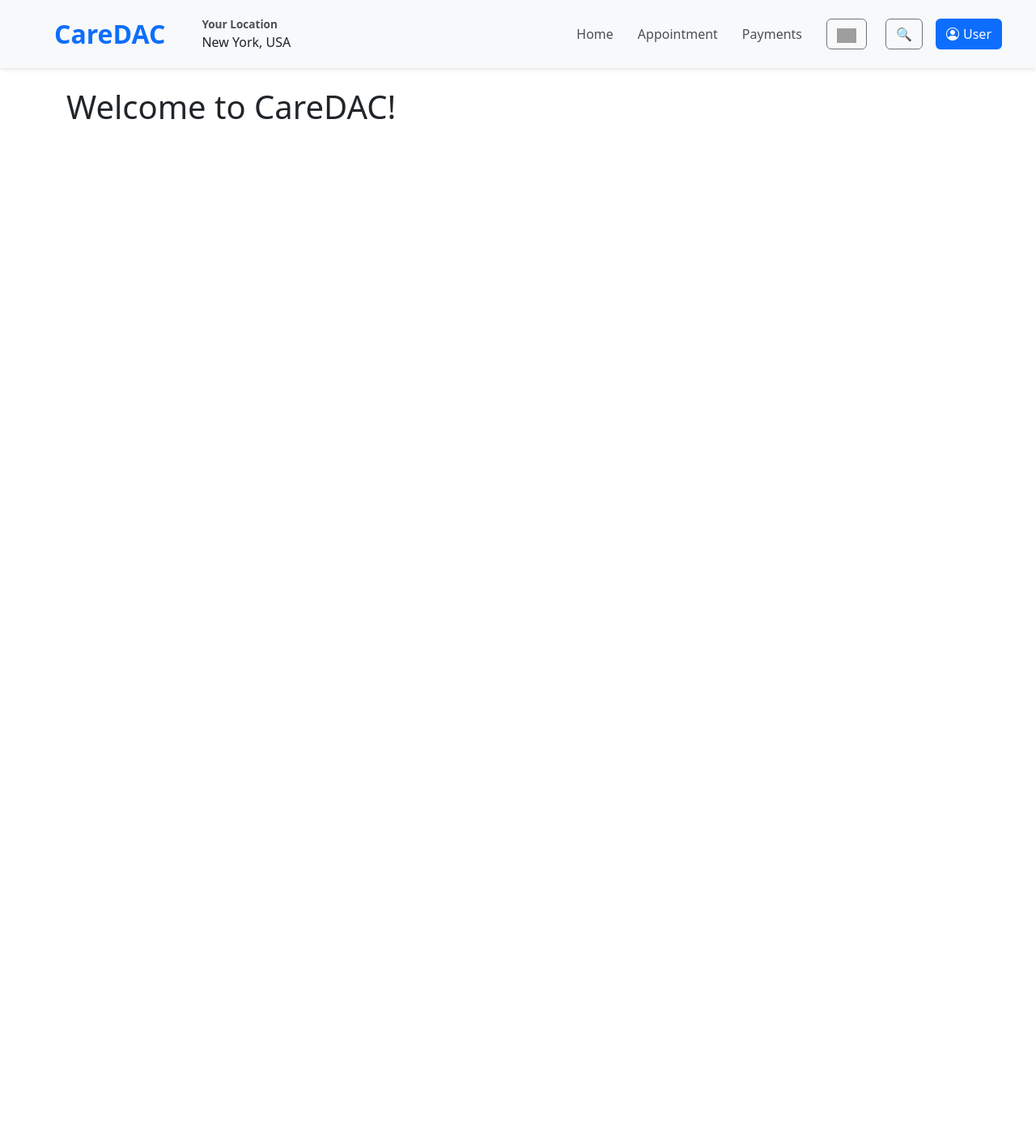
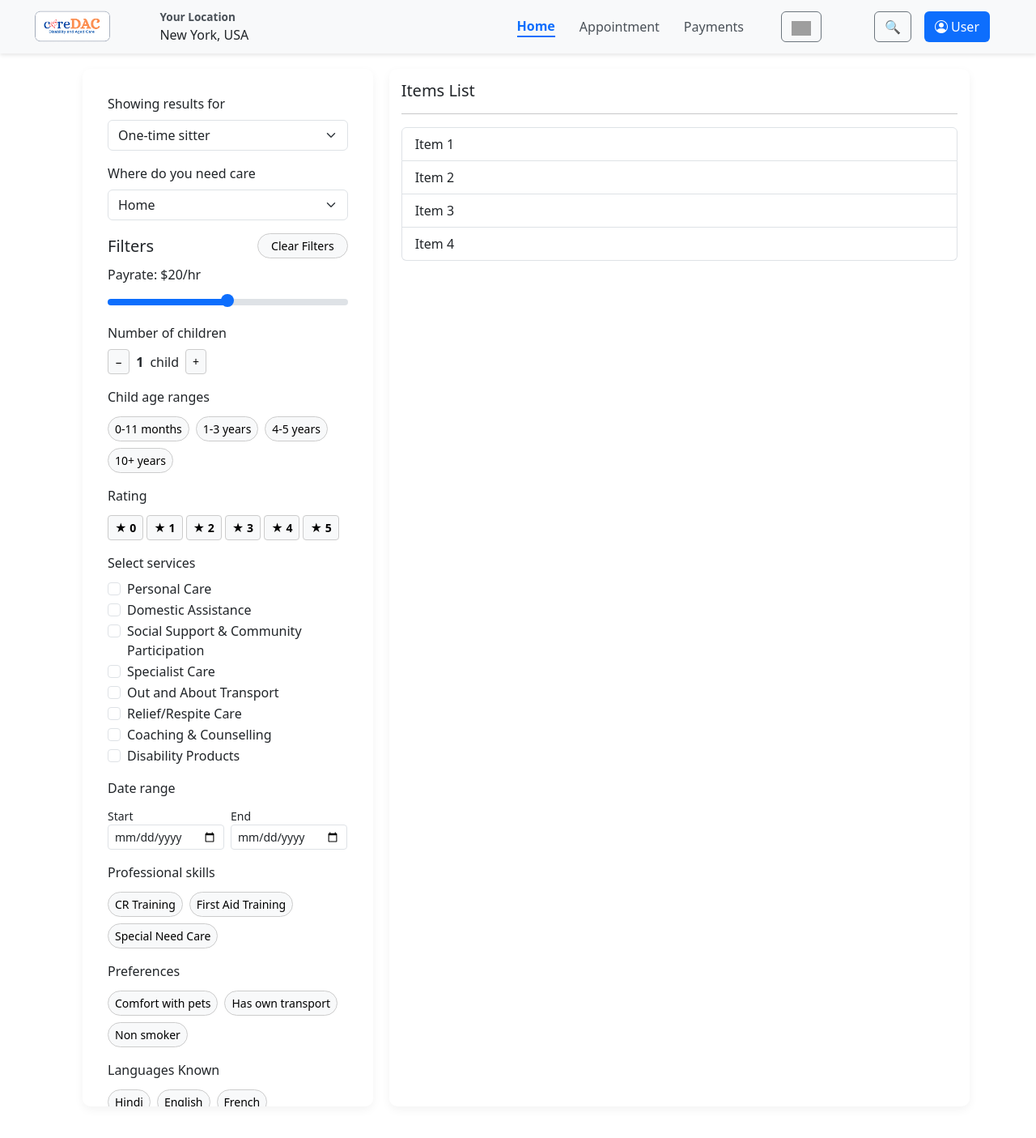
Before and after one commit to just-tenacious/CareDAC, a Django app: page /home/ in a window 1280 px wide. Shown: the top 1405 px of the page at 81% size. Run offline with Django 5.2, Linux system fonts and the light colour scheme; grey boxes are pictures that could not be loaded.

Commit message:
Created ui upto filters at home

```diff
--- /dev/null
+++ b/CareDAC/home/templates/home/filters.html
@@ -0,0 +1,258 @@
+<div class="filters-container p-3">
+
+  <!-- Dropdowns -->
+  <div class="mb-3">
+    <label class="form-label">Showing results for</label>
+    <select class="form-select mb-2">
+      <option>One-time sitter</option>
+      <option>Full-time sitter</option>
+      <option>Regular sitter</option>
+    </select>
+  </div>
+
+  <div class="mb-3">
+    <label class="form-label">Where do you need care</label>
+    <select class="form-select">
+      <option>Home</option>
+      <option>Center</option>
+    </select>
+  </div>
+
+  <div class="d-flex justify-content-between align-items-center mt-3 mb-2">
+  <h5 class="mb-0">Filters</h5>
+  <button type="button" class="btn btn-sm btn-dark rounded-pill px-3 py-1" id="clearFiltersBtn" title="Clear all selected filters">
+    Clear Filters
+  </button>
+</div>
+
+  <form>
+
+    <!-- Payrate Slider -->
+    <div class="mb-3">
+      <label class="form-label">Payrate: <span id="payrateValue">$20/hr</span></label>
+      <input type="range" class="custom-range" min="15" max="25" step="1" value="20" id="payrateSlider">
+    </div>
+
+    <!-- Number of children -->
+    <div class="mb-3">
+      <label class="form-label">Number of children</label>
+      <div class="d-flex align-items-center gap-2">
+        <button type="button" class="btn btn-outline-secondary btn-sm" id="minusChild">−</button>
+        <span id="numChild" class="fw-bold">1</span> child
+        <button type="button" class="btn btn-outline-secondary btn-sm" id="plusChild">+</button>
+      </div>
+    </div>
+
+    <!-- Child Age Ranges -->
+    <div class="mb-3">
+      <label class="form-label">Child age ranges</label>
+      <div class="d-flex flex-wrap gap-2 mt-1">
+        <button type="button" class="btn age-btn btn-sm rounded-pill">0-11 months</button>
+        <button type="button" class="btn age-btn btn-sm rounded-pill">1-3 years</button>
+        <button type="button" class="btn age-btn btn-sm rounded-pill">4-5 years</button>
+        <button type="button" class="btn age-btn btn-sm rounded-pill">10+ years</button>
+      </div>
+    </div>
+
+    <!-- Rating -->
+    <div class="mb-3">
+      <label class="form-label">Rating</label>
+      <div class="d-flex gap-1 mt-1">
+        <button type="button" class="btn rating-btn btn-sm">★ 0</button>
+        <button type="button" class="btn rating-btn btn-sm">★ 1</button>
+        <button type="button" class="btn rating-btn btn-sm">★ 2</button>
+        <button type="button" class="btn rating-btn btn-sm">★ 3</button>
+        <button type="button" class="btn rating-btn btn-sm">★ 4</button>
+        <button type="button" class="btn rating-btn btn-sm">★ 5</button>
+      </div>
+    </div>
+
+    <!-- Services -->
+    <div class="mb-3">
+      <label class="form-label">Select services</label>
+      <div class="form-check"><input class="form-check-input" type="checkbox" id="personalCare"><label class="form-check-label" for="personalCare">Personal Care</label></div>
+      <div class="form-check"><input class="form-check-input" type="checkbox" id="domesticAssistance"><label class="form-check-label" for="domesticAssistance">Domestic Assistance</label></div>
+      <div class="form-check"><input class="form-check-input" type="checkbox" id="socialSupport"><label class="form-check-label" for="socialSupport">Social Support & Community Participation</label></div>
+      <div class="form-check"><input class="form-check-input" type="checkbox" id="specialistCare"><label class="form-check-label" for="specialistCare">Specialist Care</label></div>
+      <div class="form-check"><input class="form-check-input" type="checkbox" id="transport"><label class="form-check-label" for="transport">Out and About Transport</label></div>
+      <div class="form-check"><input class="form-check-input" type="checkbox" id="reliefCare"><label class="form-check-label" for="reliefCare">Relief/Respite Care</label></div>
+      <div class="form-check"><input class="form-check-input" type="checkbox" id="coaching"><label class="form-check-label" for="coaching">Coaching & Counselling</label></div>
+      <div class="form-check"><input class="form-check-input" type="checkbox" id="disabilityProducts"><label class="form-check-label" for="disabilityProducts">Disability Products</label></div>
+    </div>
+
+    <!-- Date Range -->
+    <div class="mb-3">
+      <label class="form-label">Date range</label>
+      <div class="d-flex gap-2 mt-1">
+        <div class="d-flex flex-column">
+          <label class="form-label mb-0 small">Start</label>
+          <input type="date" class="form-control form-control-sm">
+        </div>
+        <div class="d-flex flex-column">
+          <label class="form-label mb-0 small">End</label>
+          <input type="date" class="form-control form-control-sm">
+        </div>
+      </div>
+    </div>
+
+    <!-- Professional Skills -->
+    <div class="mb-3">
+      <label class="form-label">Professional skills</label>
+      <div class="d-flex flex-wrap gap-2 mt-1">
+        <button type="button" class="btn skill-btn btn-sm rounded-pill">CR Training</button>
+        <button type="button" class="btn skill-btn btn-sm rounded-pill">First Aid Training</button>
+        <button type="button" class="btn skill-btn btn-sm rounded-pill">Special Need Care</button>
+      </div>
+    </div>
+
+    <!-- Preferences -->
+    <div class="mb-3">
+      <label class="form-label">Preferences</label>
+      <div class="d-flex flex-wrap gap-2 mt-1">
+        <button type="button" class="btn pref-btn btn-sm rounded-pill">Comfort with pets</button>
+        <button type="button" class="btn pref-btn btn-sm rounded-pill">Has own transport</button>
+        <button type="button" class="btn pref-btn btn-sm rounded-pill">Non smoker</button>
+      </div>
+    </div>
+
+    <!-- Languages Known -->
+    <div class="mb-3">
+      <label class="form-label">Languages Known</label>
+      <div class="d-flex flex-wrap gap-2 mt-1">
+        <button type="button" class="btn lang-btn btn-sm rounded-pill">Hindi</button>
+        <button type="button" class="btn lang-btn btn-sm rounded-pill">English</button>
+        <button type="button" class="btn lang-btn btn-sm rounded-pill">French</button>
+      </div>
+    </div>
+
+  </form>
+</div>
+
+<!-- Styles -->
+<style>
+  .filters-container .btn {
+    background-color: #f8f9fa;
+    color: #000;
+    border: 1px solid #ccc;
+    transition: all 0.2s;
+  }
+  .filters-container .btn:hover {
+    border-color: #000;
+  }
+  .filters-container .btn.selected {
+    background-color: #000;
+    color: #fff;
+    border-color: #000;
+  }
+
+  .rating-btn {
+    color: #ffc107;
+    font-weight: 600;
+  }
+
+  .form-check-input:checked {
+    background-color: #0d6efd;
+    border-color: #0d6efd;
+  }
+
+  /* Custom payrate slider styles */
+  .custom-range {
+    -webkit-appearance: none;
+    width: 100%;
+    height: 8px;
+    border-radius: 5px;
+    background: linear-gradient(to right, #0d6efd 50%, #dee2e6 50%);
+    transition: background 0.3s ease;
+    outline: none;
+  }
+
+  .custom-range::-webkit-slider-thumb {
+    -webkit-appearance: none;
+    height: 16px;
+    width: 16px;
+    border-radius: 50%;
+    background: #0d6efd;
+    cursor: pointer;
+    margin-top: -4px;
+    border: none;
+  }
+
+  .custom-range::-moz-range-thumb {
+    height: 16px;
+    width: 16px;
+    border-radius: 50%;
+    background: #0d6efd;
+    cursor: pointer;
+    border: none;
+  }
+
+  .custom-range::-moz-range-track {
+    background: transparent;
+    height: 8px;
+  }
+
+  .custom-range::-ms-thumb {
+    height: 16px;
+    width: 16px;
+    border-radius: 50%;
+    background: #0d6efd;
+    cursor: pointer;
+    border: none;
+  }
+
+  .custom-range::-ms-track {
+    background: transparent;
+    height: 8px;
+    border-color: transparent;
+    color: transparent;
+  }
+</style>
+
+<!-- JavaScript -->
+<script>
+  // Payrate slider color update
+  const slider = document.getElementById('payrateSlider');
+  const payrateValue = document.getElementById('payrateValue');
+
+  function updateSliderColor(slider) {
+    const min = parseInt(slider.min);
+    const max = parseInt(slider.max);
+    const val = parseInt(slider.value);
+    const percentage = ((val - min) * 100) / (max - min);
+    slider.style.background = `linear-gradient(to right, #0d6efd 0%, #0d6efd ${percentage}%, #dee2e6 ${percentage}%, #dee2e6 100%)`;
+  }
+
+  slider.addEventListener('input', () => {
+    payrateValue.innerText = `$${slider.value}/hr`;
+    updateSliderColor(slider);
+  });
+
+  // Initial setup
+  updateSliderColor(slider);
+  payrateValue.innerText = `$${slider.value}/hr`;
+
+  // Number of children
+  let numChild = 1;
+  const numChildEl = document.getElementById('numChild');
+  document.getElementById('minusChild').addEventListener('click', () => {
+    if(numChild > 0) numChild--;
+    numChildEl.innerText = numChild;
+  });
+  document.getElementById('plusChild').addEventListener('click', () => {
+    numChild++;
+    numChildEl.innerText = numChild;
+  });
+
+  // Toggle selected state
+  const toggleButtons = (selector) => {
+    document.querySelectorAll(selector).forEach(btn => {
+      btn.addEventListener('click', () => {
+        btn.classList.toggle('selected');
+      });
+    });
+  }
+  toggleButtons('.age-btn');
+  toggleButtons('.skill-btn');
+  toggleButtons('.pref-btn');
+  toggleButtons('.lang-btn');
+</script>
--- a/CareDAC/home/templates/home/home.html
+++ b/CareDAC/home/templates/home/home.html
@@ -5,7 +5,60 @@
 {% block extra_css %}
 <style>
   body {
-    background: none !important; /* removes background only for home */
+    background: none; /* remove default background */
+    overflow:hidden;
+  }
+
+  .home-container {
+    display: flex;          /* side by side */
+    gap: 20px;              /* space between sections */
+    padding: 20px;
+    height: 90vh;           /* fixed container height */
+    margin-top:-25px;
+  }
+
+  .left-section {
+    flex: 0 0 33.33%;       /* 4/12 width */
+    height: 100%;           /* full height of container */
+    background-color: #ffffff;
+    padding: 15px;
+    border-radius: 10px;
+    box-shadow: 0 4px 12px rgba(0,0,0,0.05);
+    overflow-y: auto;       /* scrollable independently */
+  }
+
+  .right-section {
+    flex: 0 0 66.66%;       /* 8/12 width */
+    height: 100%;           /* full height of container */
+    background-color: #ffffff;
+    padding: 15px;
+    border-radius: 10px;
+    box-shadow: 0 4px 12px rgba(0,0,0,0.05);
+    overflow-y: auto;       /* scrollable independently */
+  }
+
+  /* Optional: scrollbar style */
+  .left-section::-webkit-scrollbar,
+  .right-section::-webkit-scrollbar {
+    width: 6px;
+  }
+
+  .left-section::-webkit-scrollbar-thumb,
+  .right-section::-webkit-scrollbar-thumb {
+    background-color: rgba(0,0,0,0.2);
+    border-radius: 3px;
+  }
+
+  /* Responsive: stack on smaller screens */
+  @media (max-width: 768px) {
+    .home-container {
+      flex-direction: column;
+      height: auto;
+    }
+    .left-section, .right-section {
+      flex: 1 1 100%;
+      height: 300px; /* or any desired height */
+    }
   }
 </style>
 {% endblock %}
@@ -15,5 +68,13 @@
 {% endblock %}
 
 {% block content %}
-<h1>Welcome to CareDAC!</h1>
+<div class="home-container">
+  <div class="left-section">
+    {% include 'home/filters.html' %}
+  </div>
+
+  <div class="right-section">
+    {% include 'home/list.html' %}
+  </div>
+</div>
 {% endblock %}
--- /dev/null
+++ b/CareDAC/home/templates/home/list.html
@@ -0,0 +1,8 @@
+<h5>Items List</h5>
+<hr>
+<div class="list-group">
+  <a href="#" class="list-group-item list-group-item-action">Item 1</a>
+  <a href="#" class="list-group-item list-group-item-action">Item 2</a>
+  <a href="#" class="list-group-item list-group-item-action">Item 3</a>
+  <a href="#" class="list-group-item list-group-item-action">Item 4</a>
+</div>
--- a/CareDAC/home/templates/navbar.html
+++ b/CareDAC/home/templates/navbar.html
@@ -1,11 +1,14 @@
-<!-- navbar.html -->
+{% load static %}
+
 <nav class="navbar navbar-expand-lg navbar-light bg-light navbar-custom">
   <div class="container-fluid d-flex justify-content-between align-items-center">
 
     <!-- Left Pane -->
-        <div class="left-pane">
-            <div class="name-box">CareDAC</div>
-            <div class="location-box">
+    <div class="left-pane d-flex align-items-center">
+      <a class="navbar-brand d-flex align-items-center" href="{% url 'home' %}">
+        <img src="{% static 'home/images/logo.png' %}" alt="CareDAC Logo" height="40" class="me-2">
+      </a>
+      <div class="location-box ms-3">
         <div class="location-heading">Your Location</div>
         <span>New York, USA</span>
       </div>
@@ -14,30 +17,78 @@
     <!-- Right Pane -->
     <div class="right-pane d-flex align-items-center">
 
-            <a class="nav-link" href="#">Home</a>
-            <a class="nav-link" href="#">Appointment</a>
-            <a class="nav-link" href="#">Payments</a>
+      <!-- Nav Links -->
+      <a class="nav-link {% if request.resolver_match.url_name == 'home' %}active{% endif %}" href="{% url 'home' %}">Home</a>
+      <a class="nav-link {% if request.resolver_match.url_name == 'appointment' %}active{% endif %}" href="{% url 'appointment' %}">Appointment</a>
+      <a class="nav-link {% if request.resolver_match.url_name == 'payment' %}active{% endif %}" href="{% url 'payment' %}">Payments</a>
 
       <!-- Language Dropdown -->
-            <div class="dropdown">
+      <div class="dropdown ms-3">
         <button class="btn btn-outline-secondary dropdown-toggle" type="button" data-bs-toggle="dropdown">
           <img src="https://flagcdn.com/us.svg" class="flag-icon" alt="English">
         </button>
         <ul class="dropdown-menu">
-                    <li><a class="dropdown-item" href="#"><img src="https://flagcdn.com/us.svg" class="flag-icon" alt="English"> English</a></li>
-                    <li><a class="dropdown-item" href="#"><img src="https://flagcdn.com/th.svg" class="flag-icon" alt="Thai"> Thai</a></li>
-                    <li><a class="dropdown-item" href="#"><img src="https://flagcdn.com/in.svg" class="flag-icon" alt="Malayalam"> Malayalam</a></li>
-                    <li><a class="dropdown-item" href="#"><img src="https://flagcdn.com/id.svg" class="flag-icon" alt="Indonesian"> Indonesian</a></li>
+          <li><a class="dropdown-item" href="#"><img src="https://flagcdn.com/us.svg" class="flag-icon me-1"> English</a></li>
+          <li><a class="dropdown-item" href="#"><img src="https://flagcdn.com/th.svg" class="flag-icon me-1"> Thai</a></li>
+          <li><a class="dropdown-item" href="#"><img src="https://flagcdn.com/in.svg" class="flag-icon me-1"> Malayalam</a></li>
+          <li><a class="dropdown-item" href="#"><img src="https://flagcdn.com/id.svg" class="flag-icon me-1"> Indonesian</a></li>
         </ul>
       </div>
 
-            <!-- Search Icon -->
-            <button class="btn btn-outline-secondary ms-2">🔍</button>
+      <!-- Search Box -->
+      <div class="search-container d-flex align-items-center ms-3">
+        <input type="text" id="searchBox" class="form-control search-input me-2" placeholder="Search..." />
+        <button id="searchBtn" class="btn btn-outline-secondary">🔍</button>
+      </div>
 
-            <!-- Login/Profile Button -->
-            <a href="{% url 'login' %}" class="btn profile-btn d-flex align-items-center ms-3">
-                <i class="bi bi-person-circle"></i> User
-            </a>
+      <!-- Profile Dropdown -->
+      <div class="dropdown ms-3">
+        <button class="btn profile-btn d-flex align-items-center" type="button" data-bs-toggle="dropdown">
+          <i class="bi bi-person-circle me-1"></i> User
+        </button>
+        <ul class="dropdown-menu dropdown-menu-end">
+          <li><a class="dropdown-item" href="#"><i class="bi bi-person me-1"></i> Profile</a></li>
+          <li><a class="dropdown-item" href="{% url 'reset_password' %}"><i class="bi bi-key me-1"></i> Change Password</a></li>
+          <li><a class="dropdown-item text-danger" href="{% url 'login' %}"><i class="bi bi-box-arrow-right me-1"></i> Logout</a></li>
+        </ul>
+      </div>
+
     </div>
   </div>
 </nav>
+
+<style>
+  .navbar .nav-link.active {
+    color: #0d6efd !important;
+    font-weight: 600;
+    border-bottom: 2px solid #0d6efd;
+  }
+
+  /* Expandable Search */
+  .search-input {
+    width: 0;
+    opacity: 0;
+    transition: width 0.4s ease, opacity 0.4s ease;
+    overflow: hidden;
+  }
+  .search-input.show {
+    width: 180px;
+    opacity: 1;
+  }
+</style>
+
+<script>
+  document.addEventListener("DOMContentLoaded", function () {
+    const searchBtn = document.getElementById("searchBtn");
+    const searchBox = document.getElementById("searchBox");
+
+    searchBtn.addEventListener("click", function () {
+      searchBox.classList.toggle("show");
+      if (searchBox.classList.contains("show")) {
+        searchBox.focus();
+      } else {
+        searchBox.value = "";
+      }
+    });
+  });
+</script>
--- a/CareDAC/home/urls.py
+++ b/CareDAC/home/urls.py
@@ -1,5 +1,5 @@
 from django.urls import path
-from .views import home_view, login_view, forgot_password, register_view , otp_view,reset_password,registered_for,register_info,service_needed, member_detail,patient_detail
+from .views import home_view, login_view, forgot_password, register_view , otp_view,reset_password,registered_for,register_info,service_needed, member_detail,patient_detail,appointment,payment
 
 urlpatterns = [
     path('', login_view, name='login'),
@@ -14,4 +14,6 @@ urlpatterns = [
     path('service-needed/', service_needed, name='service_needed'),
     path('member-detail/', member_detail, name='member_detail'),
     path('patient-detail/', patient_detail, name='patient_detail'),
+    path('appointment/', appointment, name='appointment'),
+    path('payment/', payment, name='payment'),
 ]
--- a/CareDAC/home/views.py
+++ b/CareDAC/home/views.py
@@ -32,3 +32,9 @@ def member_detail(request):
 
 def patient_detail(request):
     return render(request, 'home/patient_detail.html')
+
+def appointment(request):
+    return render(request, 'home/appointment.html')
+
+def payment(request):
+    return render(request, 'home/payments.html')
```
Also changed, not shown: CareDAC/home/templates/home/appointment.html (added, +22 -0 lines), CareDAC/home/templates/home/payments.html (added, +22 -0 lines), CareDAC/home/templates/home/reset_password.html (+16 -3 lines), CareDAC/home/static/home/images/logo.png (renamed from CareDAC/home/static/home/images/Frame 2.png). Lines whose indentation alone changed are shown as unchanged.
